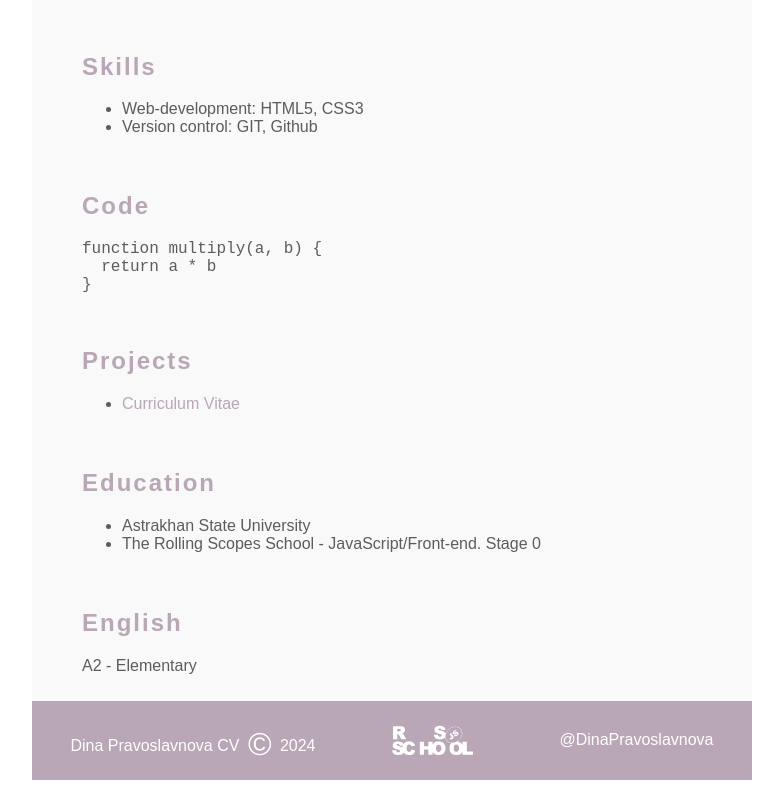
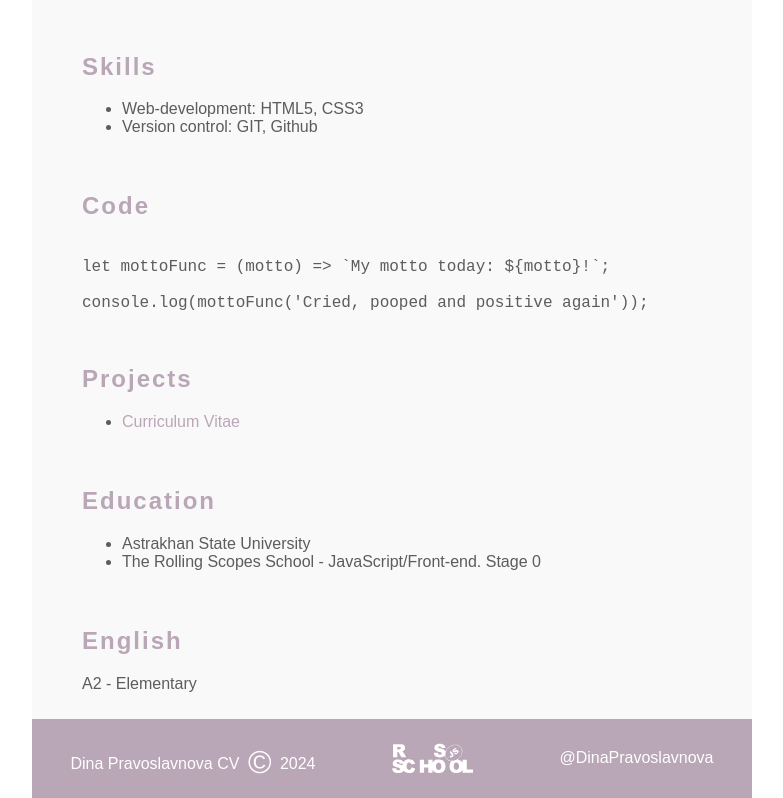
Before and after one commit to DinaPravoslavnova/rsschool-cv, a plain HTML site: page index.html in a window 1280 px wide. Shown: the part 722-1520 px from the top of the page, without its empty margins (248-1031 px from the left). Drawn offline with Linux system fonts and the light colour scheme; a web font is replaced by a local one.

Commit message:
feat: add content to section code

```diff
--- a/index.html
+++ b/index.html
@@ -127,9 +127,10 @@
 
         <section class="section" id="code">
           <h2 class="section-title">Code</h2>
-          <pre><code class="code">function multiply(a, b) {
-  return a * b
-}</code></pre>
+          <pre><code class="code">
+let mottoFunc = (motto) => `My motto today: ${motto}!`;
+
+console.log(mottoFunc('Cried, pooped and positive again'));</code></pre>
         </section>
 
         <section class="section" id="projects">
```
